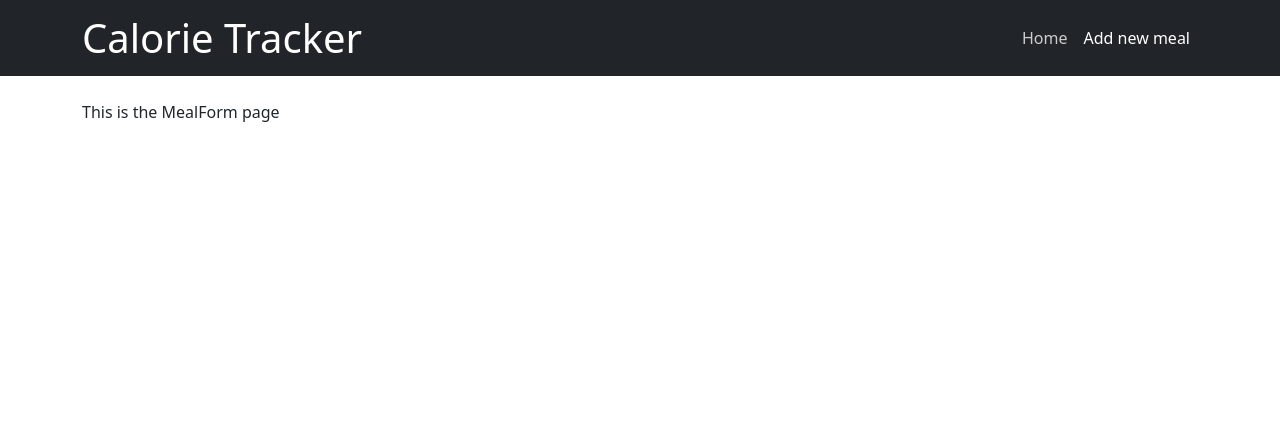
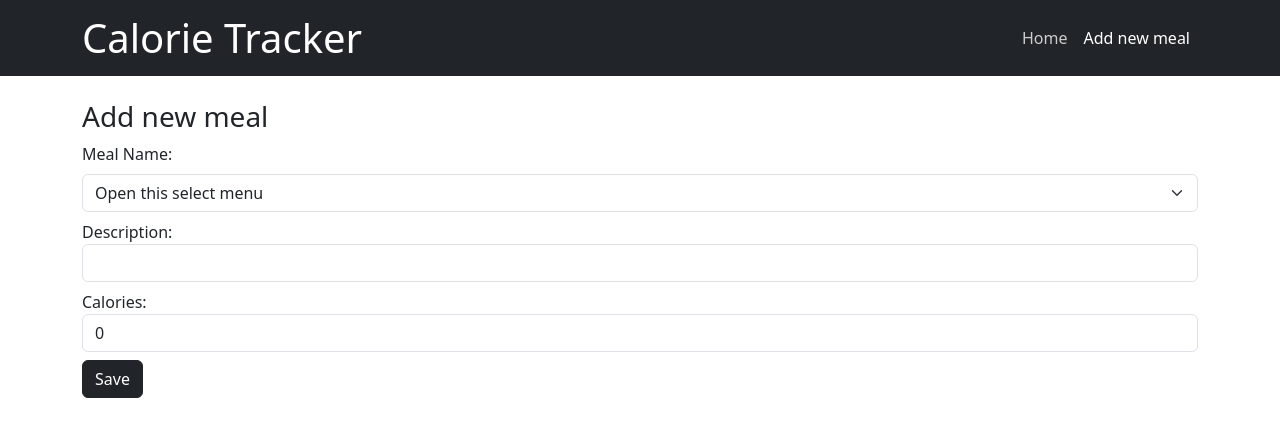
Before and after one commit to b-chomoev/hw-66, a React (Vite) app: page /new-meal in a window 1280 px wide. Shown: the top 436 px of the page. Built offline with nearby package versions, Linux system fonts and the light colour scheme.

Commit message:
Post request is done for the MealForm.

```diff
--- a/src/axiosAPI.ts
+++ b/src/axiosAPI.ts
@@ -0,0 +1,7 @@
+import axios from 'axios';
+
+const axiosAPI = axios.create({
+  baseURL: 'https://beks-server-default-rtdb.firebaseio.com/',
+});
+
+export default axiosAPI;
--- a/src/containers/MealForm/MealForm.tsx
+++ b/src/containers/MealForm/MealForm.tsx
@@ -1,9 +1,75 @@
+import { categories } from '../../helpers/constants';
+import * as React from 'react';
+import { useState } from 'react';
+import { IMeal } from '../../types';
+import axiosAPI from '../../axiosAPI';
+
+const initialState = {
+  name: '',
+  description: '',
+  calories: 0,
+};
 
 const MealForm = () => {
+  const [newMeal, setNewMeal] = useState<IMeal>(initialState);
+
+  const onSubmit = async (e: React.FormEvent) => {
+    e.preventDefault();
+
+    await axiosAPI.post('meals.json', {...newMeal});
+
+    setNewMeal(initialState);
+  };
+
+  const onChangeField = (e: React.ChangeEvent<HTMLInputElement | HTMLSelectElement>) => {
+    setNewMeal((prevState) => ({
+      ...prevState,
+      [e.target.name]: e.target.value,
+    }));
+  };
+
   return (
-    <div>
-      This is the MealForm page
-    </div>
+    <form onSubmit={onSubmit}>
+      <h3>Add new meal</h3>
+      <div className="form-group mb-2">
+        <label htmlFor="name">Meal Name:</label>
+        <select className="form-select mt-2" name='name' onChange={onChangeField} value={newMeal.name}>
+          <option>Open this select menu</option>
+          {categories.map((category) =>
+            <option key={category.value} value={category.value}>
+              {category.value}
+            </option>)}
+        </select>
+      </div>
+
+      <div className="form-group mb-2">
+        <label htmlFor="description">Description:</label>
+        <input
+          type="text"
+          id="description"
+          name="description"
+          className="form-control"
+          onChange={onChangeField}
+          value={newMeal.description}
+          required
+        />
+      </div>
+
+      <div className="form-group mb-2">
+        <label htmlFor="description">Calories:</label>
+        <input
+          type="number"
+          id="calories"
+          name="calories"
+          className="form-control"
+          onChange={onChangeField}
+          value={newMeal.calories}
+          required
+        />
+      </div>
+
+      <button className="btn btn-dark">Save</button>
+    </form>
   );
 };
 
--- /dev/null
+++ b/src/helpers/constants.ts
@@ -0,0 +1,6 @@
+export const categories = [
+  { value: "Breakfast", id: "breakfast" },
+  { value: "Snack", id: "snack" },
+  { value: "Lunch", id: "lunch" },
+  { value: "Dinner", id: "dinner" },
+];
--- a/src/types.d.ts
+++ b/src/types.d.ts
@@ -0,0 +1,5 @@
+export interface IMeal {
+  name: string;
+  description: string;
+  calories: number;
+}
```
